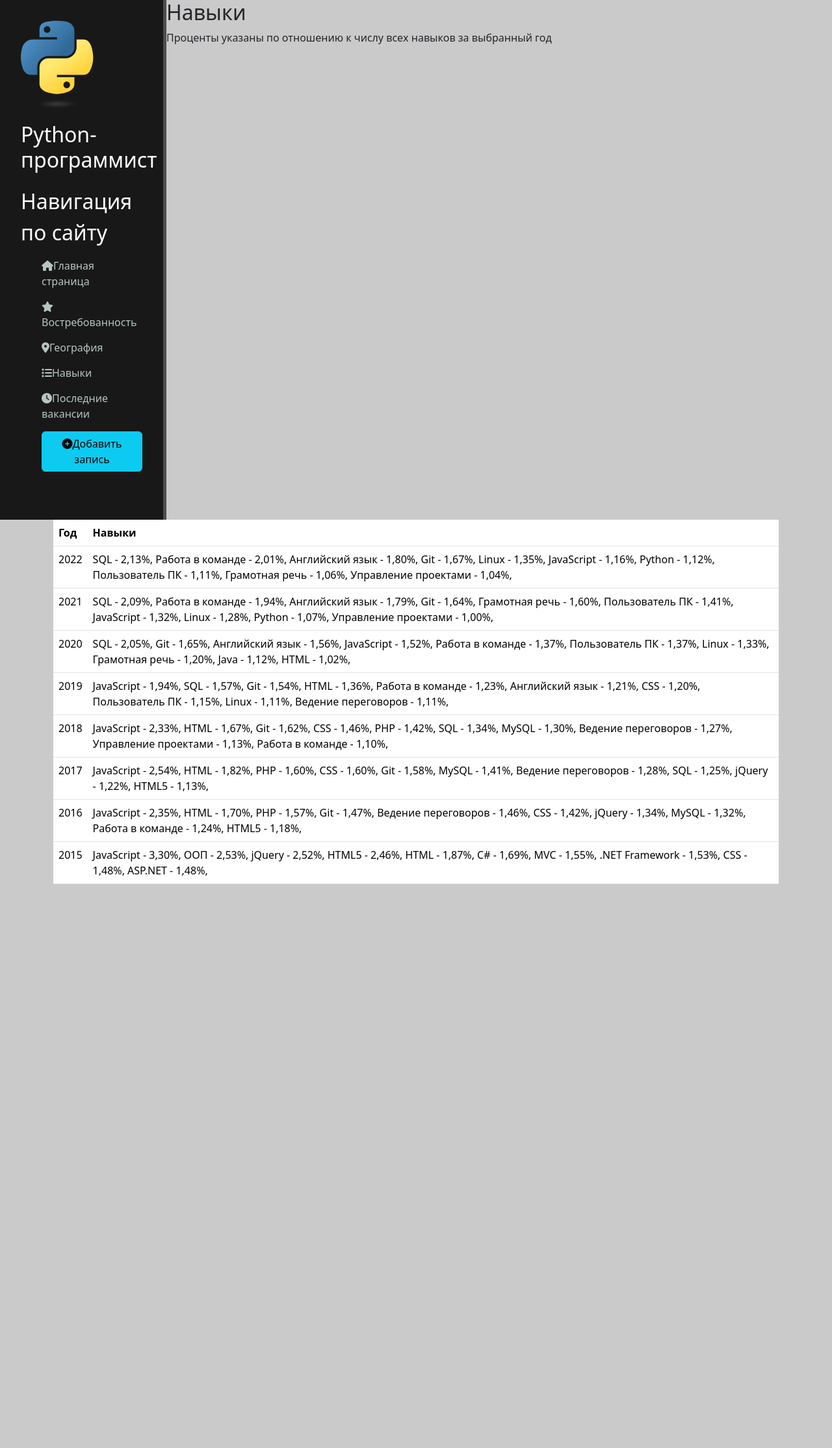
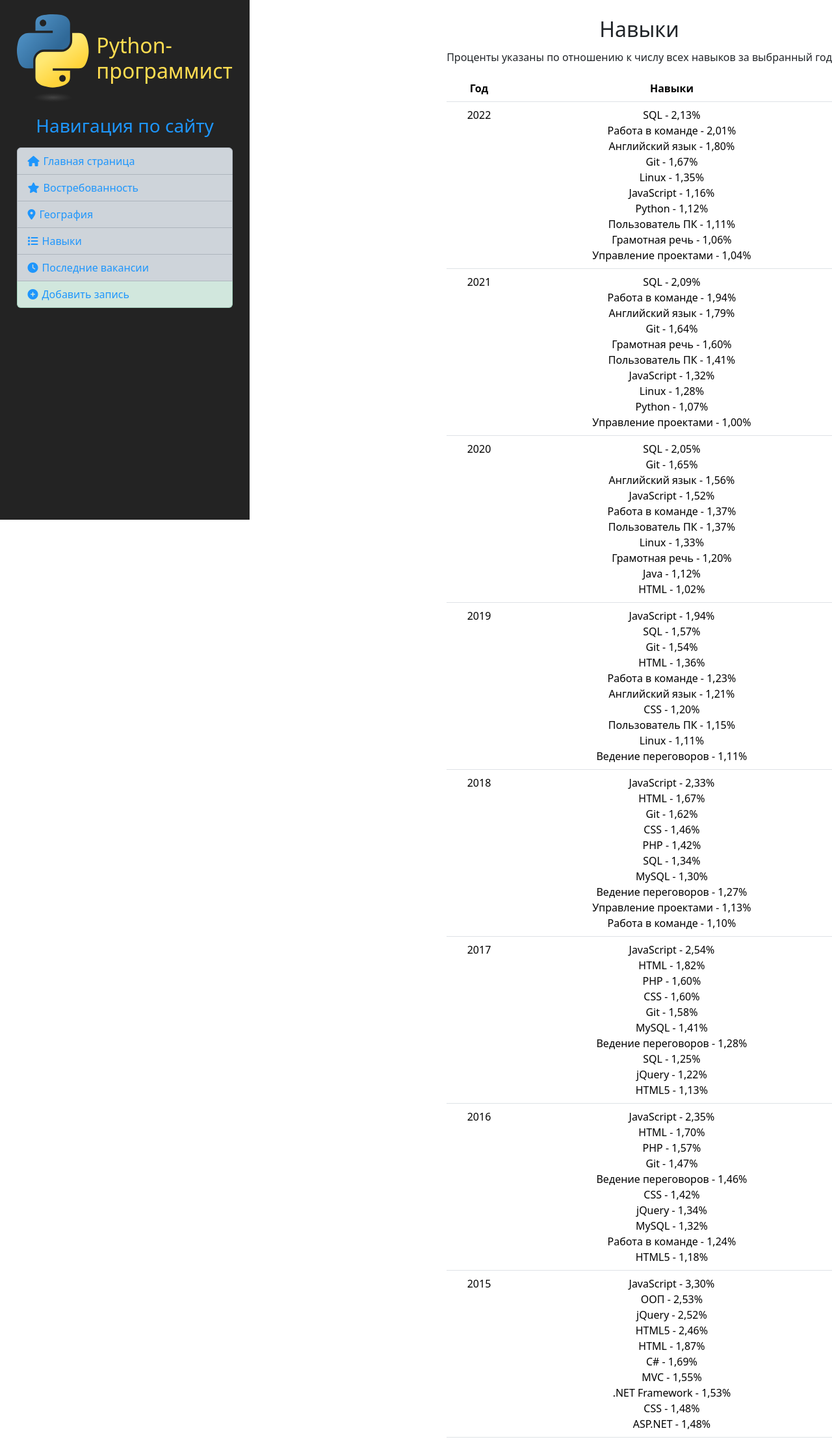
Before and after one commit to codEnjoyer/hhPythonParser, a Django app: page /skills/ in a window 1280 px wide. Shown: the whole page at 65% size. Before the commit the page ends 1361 px from the top, so only its background shows below. Run offline with Django 4.2, Linux system fonts and the light colour scheme; some libraries are stand-ins or nearby versions.

Commit message:
visual changes

```diff
--- a/myapp1/views.py
+++ b/myapp1/views.py
@@ -105,7 +105,7 @@ def skills_page(request: WSGIRequest) -> render:
 
 def recent_vacancies_page(request: WSGIRequest) -> render:
     header = ["Название", "Описание", "Навыки", "Компания", "Оклад", "Название региона", "Дата публикации"]
-    date_from = datetime.datetime(year=2022, month=12, day=12)
+    date_from = datetime.datetime(year=2022, month=12, day=10)
     max_vacancies_count = 10
     vacancies = Parser(date_from, max_vacancies_count).vacancies.to_dict(orient='records')
     data = {
@@ -232,7 +232,7 @@ def get_vacancies(date_from: datetime.datetime, date_to: datetime.datetime, max_
         columns=["name", "description", "key_skills", "salary_from", "salary_to", "salary_currency", "company",
                  "area_name", "published_at"])
 
-    parsing_iterations = 20  # ceil(max_vacancies_count / (per_page * pages))
+    parsing_iterations = 100  # ceil(max_vacancies_count / (per_page * pages))
     timedelta = date_to - date_from
     n_hours = timedelta.days * 24 + timedelta.seconds / 3600
     time_chunk = ceil(n_hours / parsing_iterations)
--- a/static/myapp1/css/myapp1.css
+++ b/static/myapp1/css/myapp1.css
@@ -1,69 +1,67 @@
-root {
-    --main-color: wheat;
+:root {
+    --yellow: #FFDD51;
+    --blue: #1E96FC;
+    --dark-blue: #072AC8;
+    --grey: #A2D6F9;
+    --orange: #FFC600;
 }
 
-body{
-    background: #cacaca;
+body {
+    /*background:#;*/
 }
 
-aside{
-    float: left;
-    background: #181818;
-    width: 20%;
-    padding: 2.5%;
-    height: 100vh;
-    color: #fff;
-    border-right: 5px solid #4d4d4d;
+.flex {
+    display: flex;
 }
 
+.relative {
+    position: relative;
+}
 
-aside .logo{
-    font-size: 40px;
+a {
+    color: var(--blue);
+    text-decoration: none;
+}
+
+a i {
+    margin-right: 2%;
+}
+
+.menu {
+    position: fixed;
+    float: left;
+    padding: 2%;
+    background: #232323;
+    width: 30%;
+    height: 100vh;
+}
+
+h1, h2, h3, h4 {
+    margin: 0;
+}
+
+.logo {
+    padding-top: 5%;
+    align-items: center;
     font-weight: bold;
     position: relative;
     top: -20px;
-    color: var(--main-color)
+    color: var(--yellow);
 }
 
-aside .logo.text{
-    margin-left: 10px;
-    color: #fff;
+.aside-navigation h3 {
+    margin-bottom: 5%;
+    text-align: center;
+    color: var(--blue)
 }
 
-a{
-    text-decoration: none;
-    color: #B5C5C2;
+.container-custom {
+    float: right;
+    padding-top: 2%;
+    text-align: center;
+    max-width: 70%;
 }
 
-aside .profession{
-    color: #fff;
-    font-size: 25px;
-    text-align: center;
+.container-custom h2, h3 {
+    margin-bottom: 2%;
 }
-
-aside ul li{
-    list-style: none;
-    margin-top: 15px;
-    transition: all .6s ease;
-}
-
-aside ul li:hover, aside ul a:hover{
-    color: #104E44;
-    transform: scale(1.05);
-}
-
-body .features {
-    float: left;
-    color: #fff;
-    margin-top: 100px;
-    text-align: center;
-    width: 75%;
-}
-
-body .features h1{font-size: 50px;}
-
-body .features p {max-width: 400px; margin: 20px auto;}
-
-.hihihi {
-    color: var(--main-color)
-}
--- a/templates/georgraphy_data.html
+++ b/templates/georgraphy_data.html
@@ -4,7 +4,6 @@
 {% endblock %}
 
 {% block main_content %}
-    <div class="container">
     {#    <img src="{% static 'myapp1/img/{{ image_file }}' %}" {{ image_style }} alt="">#}
     <h2>Статистика по городам</h2>
     {% if prerender %}
@@ -227,5 +226,4 @@
             </tbody>
         </table>
     {% endif %}
-    </div>
 {% endblock %}
--- a/templates/layout.html
+++ b/templates/layout.html
@@ -16,35 +16,46 @@
     {% block head_content %}{% endblock %}
 </head>
 <body>
-<aside>
+<div class="menu">
+    <div class="logo flex">
         <img src="{% static 'myapp1/img/python-logo.svg' %}" alt="Логотип Python">
         <h1 class="panel-title">Python-программист</h1>
-    <h2 class="modal-title">Навигация по сайту</h2>
-    <ul>
-        <li>
-            <a href="{% url 'home' %}"><i class="fa-solid fa-house"></i>Главная страница</a>
+    </div>
+    <div class="aside-navigation">
+        <h3 class="">Навигация по сайту</h3>
+        <nav>
+            <ul class="list-group">
+                <li class="list-group-item list-group-item-action list-group-item-dark relative">
+                    <a class="stretched-link" href="{% url 'home' %}"><i class="fa-solid fa-house"></i>Главная страница</a>
                 </li>
-        <li>
-            <a href="{% url 'relevance' %}"><i class="fa-solid fa-star"></i>Востребованность</a>
+                <li class="list-group-item list-group-item-action list-group-item-dark">
+                    <a class="stretched-link" href="{% url 'relevance' %}"><i class="fa-solid fa-star"></i>Востребованность</a>
                 </li>
-        <li>
-            <a href="{% url 'geography' %}"><i class="fa-solid fa-location-dot"></i>География</a>
+                <li class="list-group-item list-group-item-action list-group-item-dark">
+                    <a class="stretched-link" href="{% url 'geography' %}"><i class="fa-solid fa-location-dot"></i>География</a>
                 </li>
-        <li>
-            <a href="{% url 'skills' %}"><i class="fa-solid fa-list"></i>Навыки</a>
+                <li class="list-group-item list-group-item-action list-group-item-dark">
+                    <a class="stretched-link" href="{% url 'skills' %}"><i class="fa-solid fa-list"></i>Навыки</a>
                 </li>
-        <li>
-            <a href="{% url 'recent-vacancies' %}"><i class="fa-solid fa-clock"></i>Последние вакансии</a>
+                <li class="list-group-item list-group-item-action list-group-item-dark">
+                    <a class="stretched-link" href="{% url 'recent-vacancies' %}"><i class="fa-solid fa-clock"></i>Последние
+                        вакансии</a>
                 </li>
-        <li>
-            <a href="{% url 'add-vacancy' %}"><button class="btn btn-info"><i class="fa-solid fa-plus-circle"></i>Добавить запись</button></a>
+                <li class="list-group-item list-group-item-action list-group-item-success">
+                    <a class="stretched-link" href="{% url 'add-vacancy' %}">
+                        <i class="fa-solid fa-plus-circle"></i>Добавить запись
+                    </a>
                 </li>
             </ul>
+        </nav>
 
-</aside>
+    </div>
+</div>
 <main>
+    <div class="container-custom">
         {% block main_content %}
         {% endblock %}
+    </div>
 </main>
 </body>
 </html>
--- a/templates/recent_vacancies.html
+++ b/templates/recent_vacancies.html
@@ -5,7 +5,6 @@
 {% endblock %}
 
 {% block main_content %}
-    <div class="container">
     <table class="table">
         <colgroup>
             <col style="width: 10%">
@@ -51,6 +50,5 @@
         {% endfor %}
         </tbody>
     </table>
-    </div>
 
 {% endblock %}
--- a/templates/relevance_data.html
+++ b/templates/relevance_data.html
@@ -4,7 +4,6 @@
 {#{% endblock %}#}
 
 {% block main_content %}
-    <div class="container">
     <h2>Аналитика зарплат по годам для профессии {{ profession_name }}</h2>
     {#    <img src="{% static 'myapp1/img/graphs/years_graph.png' %}" alt="">#}
     <h3>Статистика по годам</h3>
@@ -442,5 +441,4 @@
 
         </table>
     {% endif %}
-    </div>
 {% endblock %}
--- a/templates/skills.html
+++ b/templates/skills.html
@@ -5,7 +5,6 @@
 {% endblock %}
 
 {% block main_content %}
-    <div class="container">
     <h2>Навыки</h2>
     <p>Проценты указаны по отношению к числу всех навыков за выбранный год</p>
     {% if prerender %}
@@ -30,9 +29,7 @@
                         2022
                     </td>
                     <td>
-                        SQL - 2,13%, Работа в команде - 2,01%, Английский язык - 1,80%, Git - 1,67%, Linux - 1,35%,
-                        JavaScript - 1,16%, Python - 1,12%, Пользователь ПК - 1,11%, Грамотная речь - 1,06%, Управление
-                        проектами - 1,04%,
+                        SQL - 2,13%<br>Работа в команде - 2,01%<br>Английский язык - 1,80%<br>Git - 1,67%<br>Linux - 1,35%<br>JavaScript - 1,16%<br>Python - 1,12%<br>Пользователь ПК - 1,11%<br>Грамотная речь - 1,06%<br>Управление проектами - 1,04%<br>
                     </td>
                 </tr>
 
@@ -41,11 +38,7 @@
                         2021
                     </td>
                     <td>
-                        SQL - 2,09%, Работа в команде - 1,94%, Английский язык - 1,79%, Git - 1,64%, Грамотная речь -
-                        1,60%,
-                        Пользователь ПК - 1,41%, JavaScript - 1,32%, Linux - 1,28%, Python - 1,07%, Управление проектами
-                        -
-                        1,00%,
+                        SQL - 2,09%<br>Работа в команде - 1,94%<br>Английский язык - 1,79%<br>Git - 1,64%<br>Грамотная речь - 1,60%<br>Пользователь ПК - 1,41%<br>JavaScript - 1,32%<br>Linux - 1,28%<br>Python - 1,07%<br>Управление проектами - 1,00%<br>
                     </td>
                 </tr>
 
@@ -54,8 +47,7 @@
                         2020
                     </td>
                     <td>
-                        SQL - 2,05%, Git - 1,65%, Английский язык - 1,56%, JavaScript - 1,52%, Работа в команде - 1,37%,
-                        Пользователь ПК - 1,37%, Linux - 1,33%, Грамотная речь - 1,20%, Java - 1,12%, HTML - 1,02%,
+                        SQL - 2,05%<br>Git - 1,65%<br>Английский язык - 1,56%<br>JavaScript - 1,52%<br>Работа в команде - 1,37%<br>Пользователь ПК - 1,37%<br>Linux - 1,33%<br>Грамотная речь - 1,20%<br>Java - 1,12%<br>HTML - 1,02%<br>
                     </td>
                 </tr>
 
@@ -64,8 +56,7 @@
                         2019
                     </td>
                     <td>
-                        JavaScript - 1,94%, SQL - 1,57%, Git - 1,54%, HTML - 1,36%, Работа в команде - 1,23%, Английский
-                        язык - 1,21%, CSS - 1,20%, Пользователь ПК - 1,15%, Linux - 1,11%, Ведение переговоров - 1,11%,
+                        JavaScript - 1,94%<br>SQL - 1,57%<br>Git - 1,54%<br>HTML - 1,36%<br>Работа в команде - 1,23%<br>Английский язык - 1,21%<br>CSS - 1,20%<br>Пользователь ПК - 1,15%<br>Linux - 1,11%<br>Ведение переговоров - 1,11%<br>
                     </td>
                 </tr>
 
@@ -74,9 +65,7 @@
                         2018
                     </td>
                     <td>
-                        JavaScript - 2,33%, HTML - 1,67%, Git - 1,62%, CSS - 1,46%, PHP - 1,42%, SQL - 1,34%, MySQL -
-                        1,30%,
-                        Ведение переговоров - 1,27%, Управление проектами - 1,13%, Работа в команде - 1,10%,
+                        JavaScript - 2,33%<br>HTML - 1,67%<br>Git - 1,62%<br>CSS - 1,46%<br>PHP - 1,42%<br>SQL - 1,34%<br>MySQL - 1,30%<br>Ведение переговоров - 1,27%<br>Управление проектами - 1,13%<br>Работа в команде - 1,10%<br>
                     </td>
                 </tr>
 
@@ -85,8 +74,7 @@
                         2017
                     </td>
                     <td>
-                        JavaScript - 2,54%, HTML - 1,82%, PHP - 1,60%, CSS - 1,60%, Git - 1,58%, MySQL - 1,41%, Ведение
-                        переговоров - 1,28%, SQL - 1,25%, jQuery - 1,22%, HTML5 - 1,13%,
+                        JavaScript - 2,54%<br>HTML - 1,82%<br>PHP - 1,60%<br>CSS - 1,60%<br>Git - 1,58%<br>MySQL - 1,41%<br>Ведение переговоров - 1,28%<br>SQL - 1,25%<br>jQuery - 1,22%<br>HTML5 - 1,13%<br>
                     </td>
                 </tr>
 
@@ -95,8 +83,7 @@
                         2016
                     </td>
                     <td>
-                        JavaScript - 2,35%, HTML - 1,70%, PHP - 1,57%, Git - 1,47%, Ведение переговоров - 1,46%, CSS -
-                        1,42%, jQuery - 1,34%, MySQL - 1,32%, Работа в команде - 1,24%, HTML5 - 1,18%,
+                        JavaScript - 2,35%<br>HTML - 1,70%<br>PHP - 1,57%<br>Git - 1,47%<br>Ведение переговоров - 1,46%<br>CSS - 1,42%<br>jQuery - 1,34%<br>MySQL - 1,32%<br>Работа в команде - 1,24%<br>HTML5 - 1,18%<br>
                     </td>
                 </tr>
 
@@ -105,8 +92,7 @@
                         2015
                     </td>
                     <td>
-                        JavaScript - 3,30%, ООП - 2,53%, jQuery - 2,52%, HTML5 - 2,46%, HTML - 1,87%, C# - 1,69%, MVC -
-                        1,55%, .NET Framework - 1,53%, CSS - 1,48%, ASP.NET - 1,48%,
+                        JavaScript - 3,30%<br>ООП - 2,53%<br>jQuery - 2,52%<br>HTML5 - 2,46%<br>HTML - 1,87%<br>C# - 1,69%<br>MVC - 1,55%<br>.NET Framework - 1,53%<br>CSS - 1,48%<br>ASP.NET - 1,48%<br>
                     </td>
                 </tr>
 
@@ -130,12 +116,11 @@
                         {{ year }}
                     </td>
                     <td>
-                            {% for skill, count in skills %}{{ skill }} - {{ count|floatformat:"2" }}%, {% endfor %}
+                        {% for skill, count in skills %}{{ skill }} - {{ count|floatformat:"2" }}%<br>{% endfor %}
                     </td>
                 </tr>
             {% endfor %}
             </tbody>
         </table>
     {% endif %}
-    </div>
 {% endblock %}
```
Also changed, not shown: templates/main.html (+1 -13 lines). Lines whose indentation alone changed are shown as unchanged.
